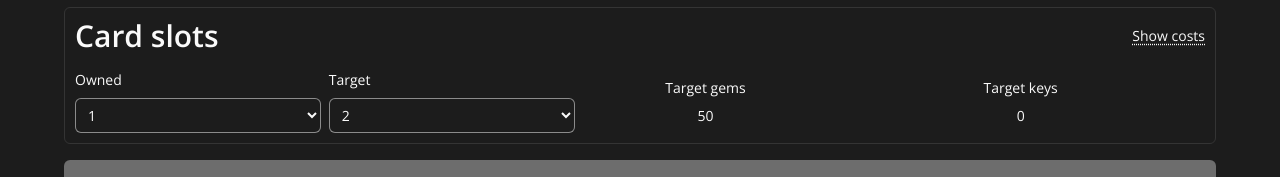
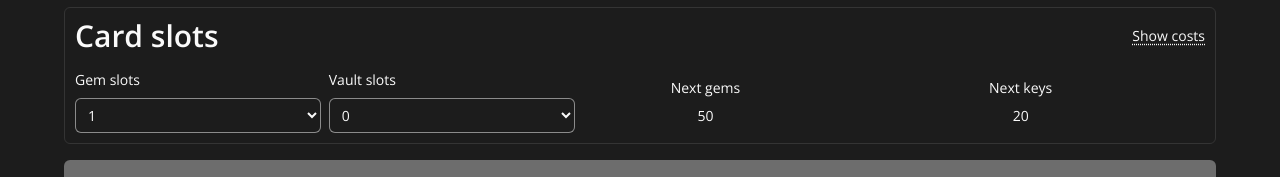
Before and after one commit to buczekmatthias/card-tracker, a Vue app: page / in a window 1280 px wide. Shown: the part 685-862 px from the top of the page. Built offline with nearby package versions, Linux system fonts and the light colour scheme.

Commit message:
Change vault slots to be separate entry

```diff
--- a/package.json
+++ b/package.json
@@ -1,6 +1,6 @@
 {
   "name": "card-tracker",
-  "version": "2.3.3",
+  "version": "2.3.4",
   "private": true,
   "type": "module",
   "scripts": {
--- a/src/App.vue
+++ b/src/App.vue
@@ -29,17 +29,8 @@ onBeforeMount(() => {
     page.value = "tracker";
   }
 
-  if (!localStorage.getItem("cards")) {
-    freshLoad();
-  }
-
-  if (!localStorage.getItem("presets")) {
-    freshLoadout();
-  }
-
-  if (!localStorage.getItem("ownedSlots")) {
-    localStorage.setItem("ownedSlots", 1);
-  }
+  freshLoad();
+  freshLoadout();
 
   if (!localStorage.getItem(`${version}-update`)) {
     for (let key in localStorage) {
--- a/src/components/Tracker/CardSlots.vue
+++ b/src/components/Tracker/CardSlots.vue
@@ -9,17 +9,10 @@
         {{ isShowSlotInfo ? "Hide" : "Show" }} costs
       </button>
     </div>
-    <div
-      class="slots-content"
-      :class="{
-        'grid-cols-[2fr_2fr_2fr_3fr]': parseInt(ownedSlots) !== parseInt(maxSlots),
-        'grid-cols-[4.2fr_2fr_3fr]': parseInt(ownedSlots) === parseInt(maxSlots),
-      }"
-    >
+    <div class="slots-content grid-cols-[2fr_2fr_2fr_3fr]">
       <div>
-        <span>Owned</span>
+        <span>Gem slots</span>
         <select v-model="ownedSlots">
-          <optgroup label="Gems">
           <option
             :value="i"
             v-for="i in Array.from(Array(gemSlotsCount).keys(), (_, j) => j + 1)"
@@ -27,54 +20,28 @@
           >
             {{ i }}
           </option>
-          </optgroup>
-          <optgroup label="Vault">
+        </select>
+      </div>
+      <div>
+        <span>Vault slots</span>
+        <select v-model="ownedVaultSlots">
+          <option :value="0">0</option>
           <option
-              :value="gemSlotsCount + i"
+            :value="i"
             v-for="i in Array.from(Array(vaultSlotsCount).keys(), (_, j) => j + 1)"
             :key="i"
           >
-              {{ gemSlotsCount + i }}
+            {{ `${i} (${gemSlotsCount + i})` }}
           </option>
-          </optgroup>
-        </select>
-      </div>
-      <div v-if="parseInt(ownedSlots) !== parseInt(maxSlots)">
-        <span>Target</span>
-        <select
-          v-model="targetSlot"
-          :disabled="parseInt(ownedSlots) === parseInt(maxSlots)"
-        >
-          <optgroup
-            label="Gems"
-            v-if="ownedSlots < gemSlotsCount"
-          >
-            <option
-              :value="i"
-              v-for="i in Array.from(Array(gemSlotsCount - ownedSlots).keys(), (_, j) => parseInt(ownedSlots) + j + 1)"
-              :key="i"
-            >
-              {{ i }}
-            </option>
-          </optgroup>
-          <optgroup label="Vault">
-            <option
-              :value="gemSlotsCount + i"
-              v-for="i in Array.from(Array(vaultSlotsCount - (ownedSlots - gemSlotsCount < 0 ? 0 : ownedSlots - gemSlotsCount)).keys(), (_, j) => vaultSlotsCount - j).reverse()"
-              :key="i"
-            >
-              {{ gemSlotsCount + i }}
-            </option>
-          </optgroup>
         </select>
       </div>
       <div>
-        <span>Target gems</span>
-        <span>{{ costToTarget(ownedSlots, targetSlot).toLocaleString() }}</span>
+        <span>Next gems</span>
+        <span>{{ costToTarget(ownedSlots, ownedSlots + 1).toLocaleString() }}</span>
       </div>
       <div>
-        <span>Target keys</span>
-        <span>{{ getTotalCost(ownedSlots - gemSlotsCount > 0 ? ownedSlots - gemSlotsCount : 0, targetSlot - gemSlotsCount) }}</span>
+        <span>Next keys</span>
+        <span>{{ getTotalCost(ownedVaultSlots, ownedVaultSlots + 1) }}</span>
       </div>
     </div>
     <div
@@ -91,11 +58,11 @@ import Container from "./Container.vue";
 import CardSlotsTable from "./CardSlotsTable.vue";
 
 import { ref, watch } from "vue";
-import { costToTarget, getGemSlotsCount, getVaultSlotsCount, getMaxSlotsCount, getTotalCost, vaultSlots } from "@/data/cardSlots";
+import { costToTarget, getGemSlotsCount, getVaultSlotsCount, getMaxSlotsCount, getTotalCost } from "@/data/cardSlots";
 
-const ownedSlots = ref(localStorage.getItem("ownedSlots") || 1);
+const ownedSlots = ref(parseInt(localStorage.getItem("ownedSlots")));
 
-const targetSlot = ref(localStorage.getItem("targetSlot"));
+const ownedVaultSlots = ref(parseInt(localStorage.getItem("vaultSlots")));
 
 const gemSlotsCount = getGemSlotsCount();
 
@@ -107,16 +74,9 @@ const isShowSlotInfo = ref(false);
 
 const emit = defineEmits(["updateOwnedSlots"]);
 
-watch(
-  () => targetSlot.value,
-  () => localStorage.setItem("targetSlot", targetSlot.value)
-);
-
-watch([ownedSlots], () => {
+watch([ownedSlots, ownedVaultSlots], () => {
   localStorage.setItem("ownedSlots", ownedSlots.value);
+  localStorage.setItem("vaultSlots", ownedVaultSlots.value);
   emit("updateOwnedSlots");
-  if (targetSlot.value <= ownedSlots.value) {
-    targetSlot.value = parseInt(ownedSlots.value) === parseInt(maxSlots) ? maxSlots : ownedSlots.value + 1;
-  }
 });
 </script>
--- a/src/components/Tracker/GemTracker.vue
+++ b/src/components/Tracker/GemTracker.vue
@@ -126,18 +126,19 @@ const epicStats = ref(getGroupData(2));
 const cardChances = ref(getCardChance());
 
 const ownedSlots = ref(parseInt(localStorage.getItem("ownedSlots")));
-const gemSlotsCount = getGemSlotsCount();
+const ownedVaultSlots = ref(parseInt(localStorage.getItem("vaultSlots")));
 
 const slotsGemsCost = ref(slotsCostToMax(ownedSlots.value));
 const slotsGemsSpent = ref(gemsSpentSoFar(ownedSlots.value));
-const slotsKeysCost = ref(getTotalCost(ownedSlots.value > gemSlotsCount ? ownedSlots.value - gemSlotsCount : 0));
-const slotsKeysSpent = ref(keysSpentSoFar(ownedSlots.value > gemSlotsCount ? ownedSlots.value - gemSlotsCount : 0));
+const slotsKeysCost = ref(getTotalCost(ownedVaultSlots.value));
+const slotsKeysSpent = ref(keysSpentSoFar(ownedVaultSlots.value));
 
 const masteriesRequiredStones = ref(getRequiredStones(storageCards.value));
 const masteriesSpentStones = ref(getSpentStones(storageCards.value));
 
 const refreshTracker = () => {
   ownedSlots.value = parseInt(localStorage.getItem("ownedSlots"));
+  ownedVaultSlots.value = parseInt(localStorage.getItem("vaultSlots"));
   storageCards.value = JSON.parse(localStorage.getItem("cards"));
 
   requiredCards.value = getRequiredCards(storageCards.value);
@@ -153,8 +154,8 @@ const refreshTracker = () => {
 
   slotsGemsCost.value = slotsCostToMax(ownedSlots.value);
   slotsGemsSpent.value = gemsSpentSoFar(ownedSlots.value);
-  slotsKeysCost.value = getTotalCost(ownedSlots.value > gemSlotsCount ? ownedSlots.value - gemSlotsCount : 0);
-  slotsKeysSpent.value = keysSpentSoFar(ownedSlots.value > gemSlotsCount ? ownedSlots.value - gemSlotsCount : 0);
+  slotsKeysCost.value = getTotalCost(ownedVaultSlots.value);
+  slotsKeysSpent.value = keysSpentSoFar(ownedVaultSlots.value);
 
   masteriesRequiredStones.value = getRequiredStones(storageCards.value);
   masteriesSpentStones.value = getSpentStones(storageCards.value);
--- a/src/data/cardSlots.js
+++ b/src/data/cardSlots.js
@@ -89,8 +89,9 @@ const pathCost = (owned, target) => {
 const getTotalCost = (owned, target = null) => {
   let cost = 0;
   owned = owned + 1;
-  if (target === null) {
-    target = getVaultSlotsCount();
+  const vaultSlotsCount = getVaultSlotsCount();
+  if (target === null || target > vaultSlotsCount) {
+    target = vaultSlotsCount;
   }
 
   for (let i = owned; i <= target; i++) {
--- a/src/data/freshLoad.js
+++ b/src/data/freshLoad.js
@@ -1,9 +1,15 @@
 import cards from "./cards";
 
 export default () => {
-  localStorage.setItem("cards", JSON.stringify(cards));
+  if (!localStorage.getItem("cards")) {
+    localStorage.setItem("cards", JSON.stringify(cards));
+  }
 
-  localStorage.setItem("ownedSlots", 1);
+  if (!localStorage.getItem("ownedSlots")) {
+    localStorage.setItem("ownedSlots", 1);
+  }
 
-  localStorage.setItem("targetSlot", 2);
+  if (!localStorage.getItem("vaultSlots")) {
+    localStorage.setItem("vaultSlots", 0);
+  }
 };
--- a/src/data/freshLoadout.js
+++ b/src/data/freshLoadout.js
@@ -1,7 +1,9 @@
 import loadout from "./loadout";
 
 export default () => {
-  const presets = Array(5).fill(loadout);
+  if (!localStorage.getItem("presets")) {
+    const presets = Array(5).fill(loadout);
 
-  localStorage.setItem("presets", JSON.stringify(presets));
+    localStorage.setItem("presets", JSON.stringify(presets));
+  }
 };
```
Lines whose indentation alone changed are shown as unchanged.
